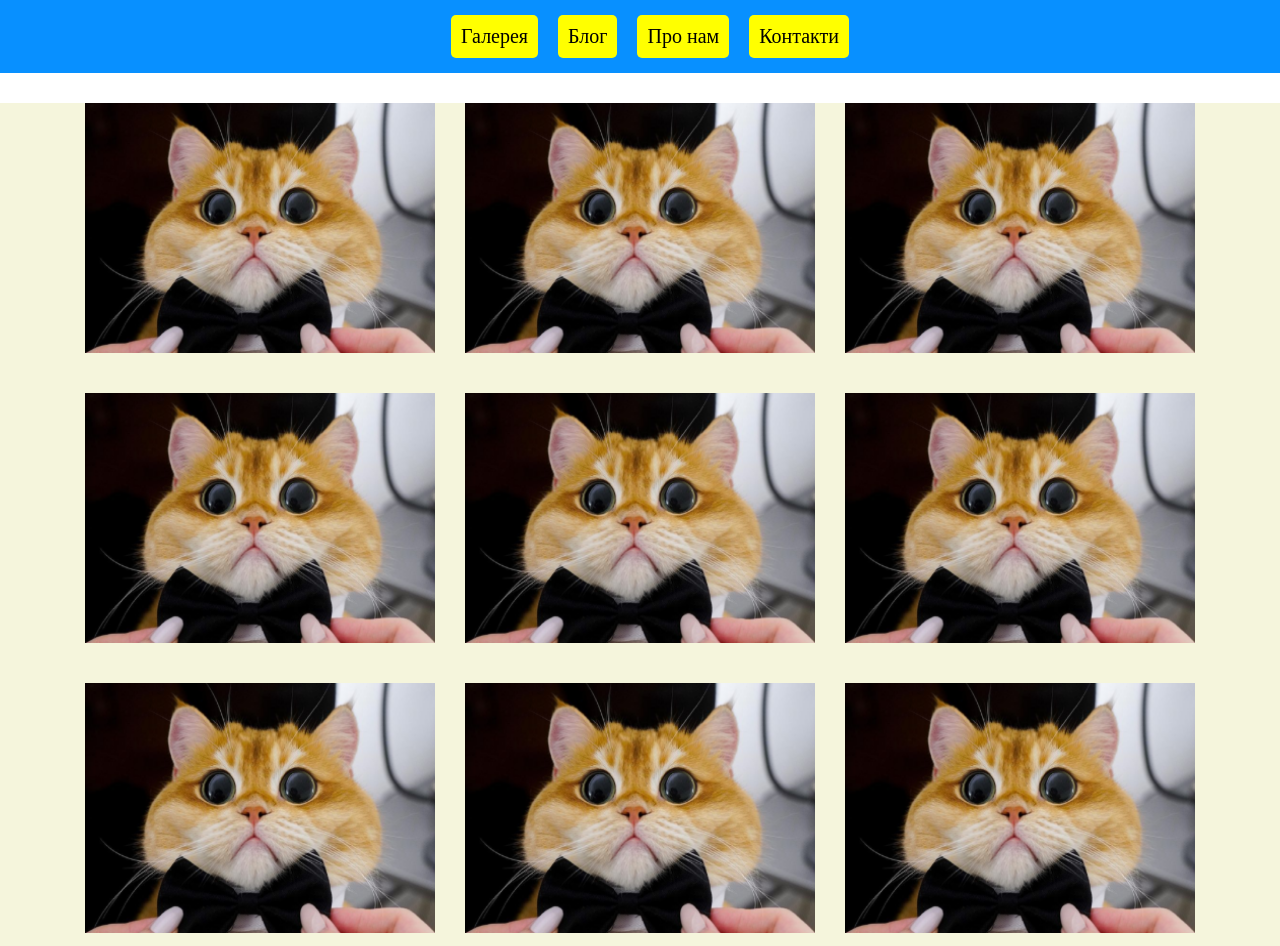
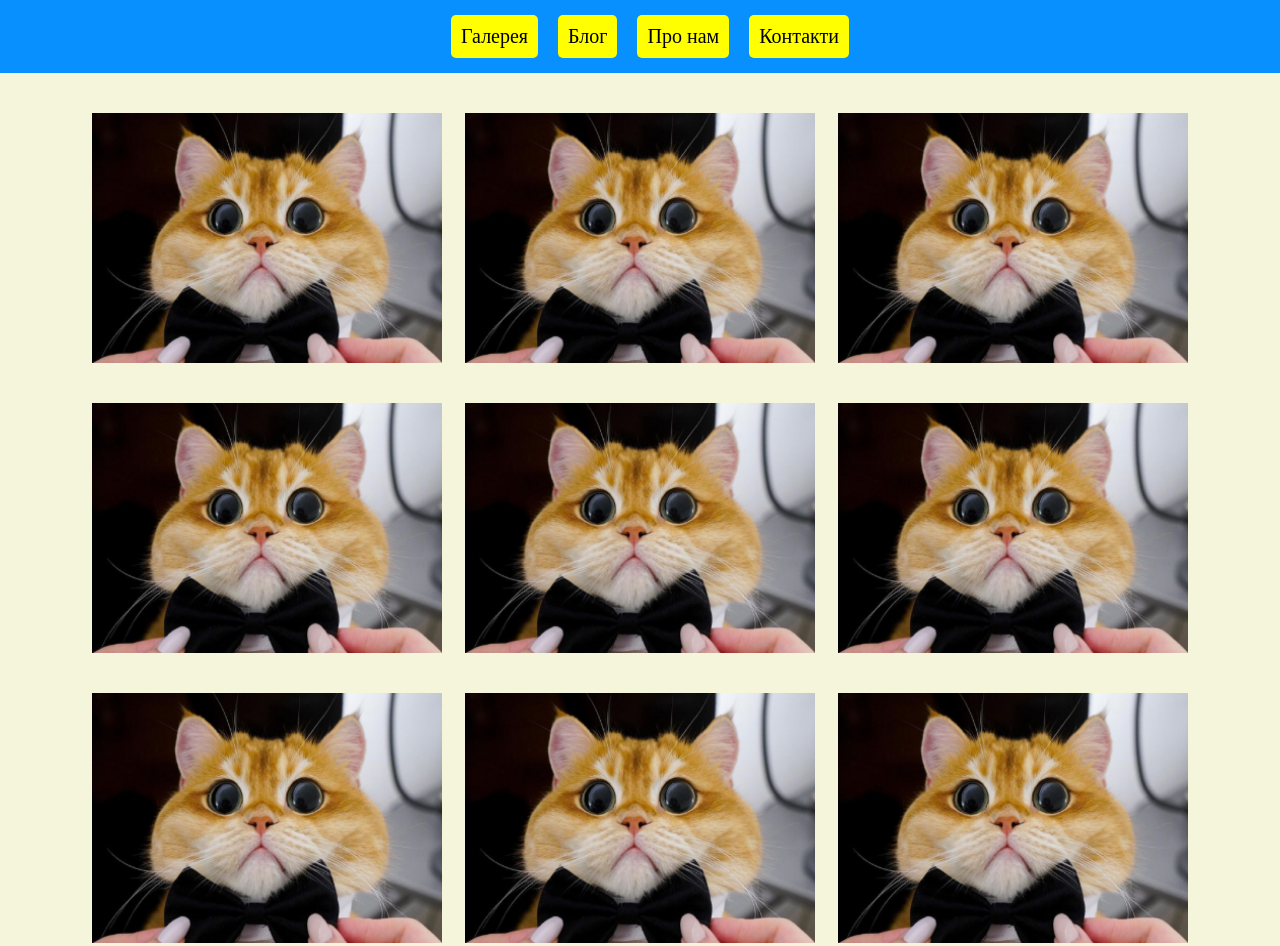
Before and after one commit to Lev1go/HW-11, a plain HTML site: page index.html in a window 1280 px wide. Shown: the top 946 px of the page. Drawn offline with Linux system fonts and the light colour scheme.

Commit message:
Update style.css

```diff
--- a/style.css
+++ b/style.css
@@ -31,7 +31,7 @@ background-color: #0890ff;
     background-color: beige;
 }
 .gallery-list {
-    margin: 30px;
+    padding:40px;
     display: flex;
     flex-wrap: wrap;
     display: flex;
@@ -47,6 +47,5 @@ background-color: #0890ff;
 a:hover {
     color: pink;
     background-color: black;
-    height: 50px;
     font-size: 30px;
 }
```
